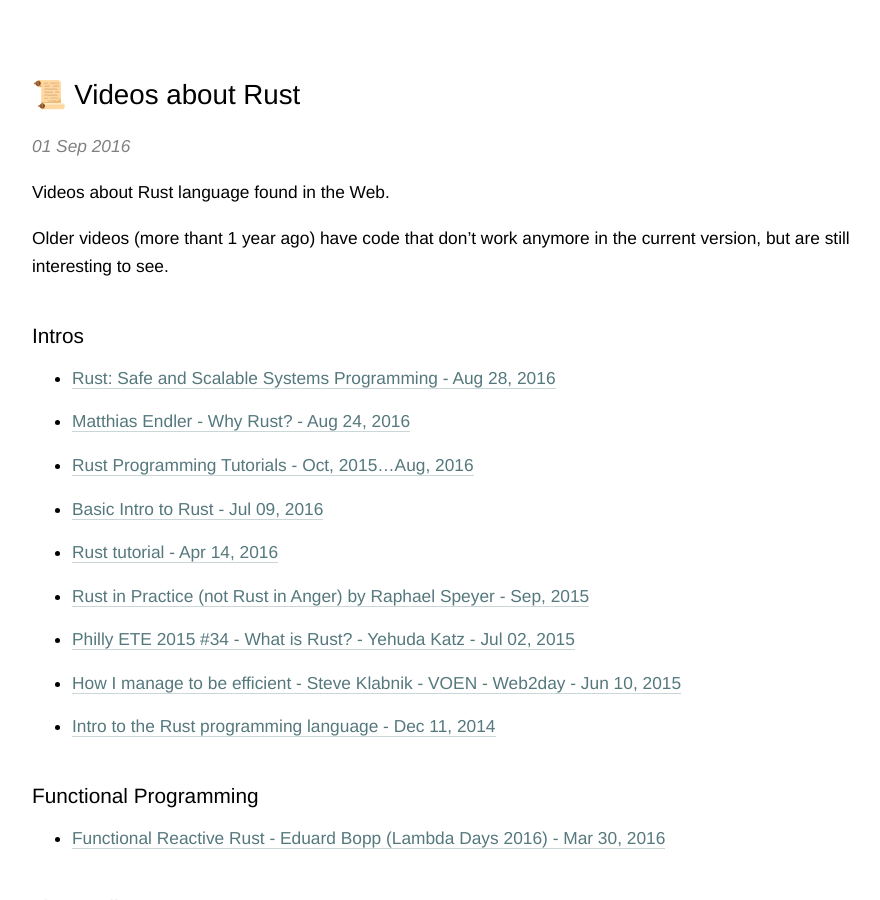
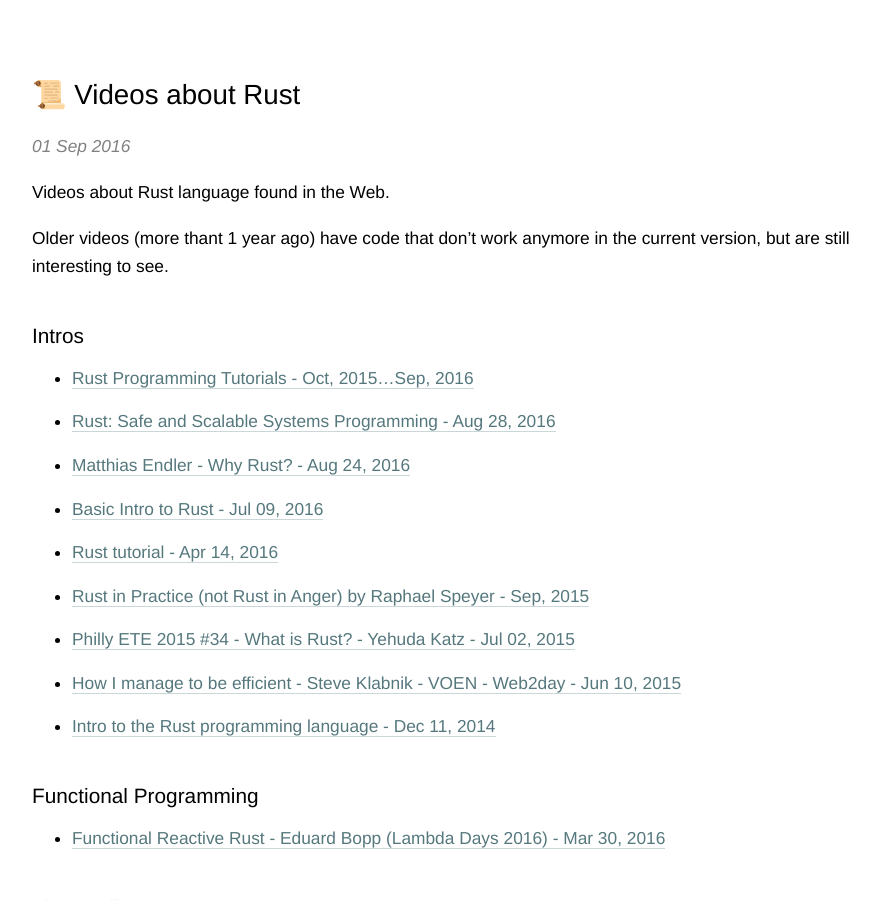
Before and after one commit to adelarsq/daily-rust.github.io, a Jekyll site: the page built from _posts/2016-09-01-videos.md, in a window 1280 px wide and 900 px high. Shown: the whole window, without its empty margins (158-1038 px from the left). Built offline with Jekyll 4.4.1, drawn with Linux system fonts in a browser that asks for light colours.

Commit message:
Update 2016-09-01-videos.md

```diff
--- a/_posts/2016-09-01-videos.md
+++ b/_posts/2016-09-01-videos.md
@@ -11,9 +11,9 @@ Older videos (more thant 1 year ago) have code that don't work anymore in the cu
 
 ## Intros
 
+- [Rust Programming Tutorials - Oct, 2015...Sep, 2016](https://www.youtube.com/playlist?list=PL0Fqs05rod8D80WKBCeT326CT8vcAm_N9)
 - [Rust: Safe and Scalable Systems Programming - Aug 28, 2016](https://www.youtube.com/watch?v=GbWECt0M3CI&ab_channel=TNGTechnologyConsultingGmbH)
 - [Matthias Endler - Why Rust? - Aug 24, 2016](https://www.youtube.com/watch?v=imtejBNbm0o&ab_channel=Codemotion)
-- [Rust Programming Tutorials - Oct, 2015...Aug, 2016](https://www.youtube.com/playlist?list=PL0Fqs05rod8D80WKBCeT326CT8vcAm_N9)
 - [Basic Intro to Rust - Jul 09, 2016](https://www.youtube.com/watch?v=jiJSnYP5EuU&ab_channel=RegisBoudinot)
 - [Rust tutorial - Apr 14, 2016](https://www.youtube.com/watch?v=U1EFgCNLDB8&ab_channel=DerekBanas)
 - [Rust in Practice (not Rust in Anger) by Raphael Speyer - Sep, 2015](https://www.youtube.com/watch?v=UIJ1CLtcKG4&ab_channel=FP-Syd)
```
